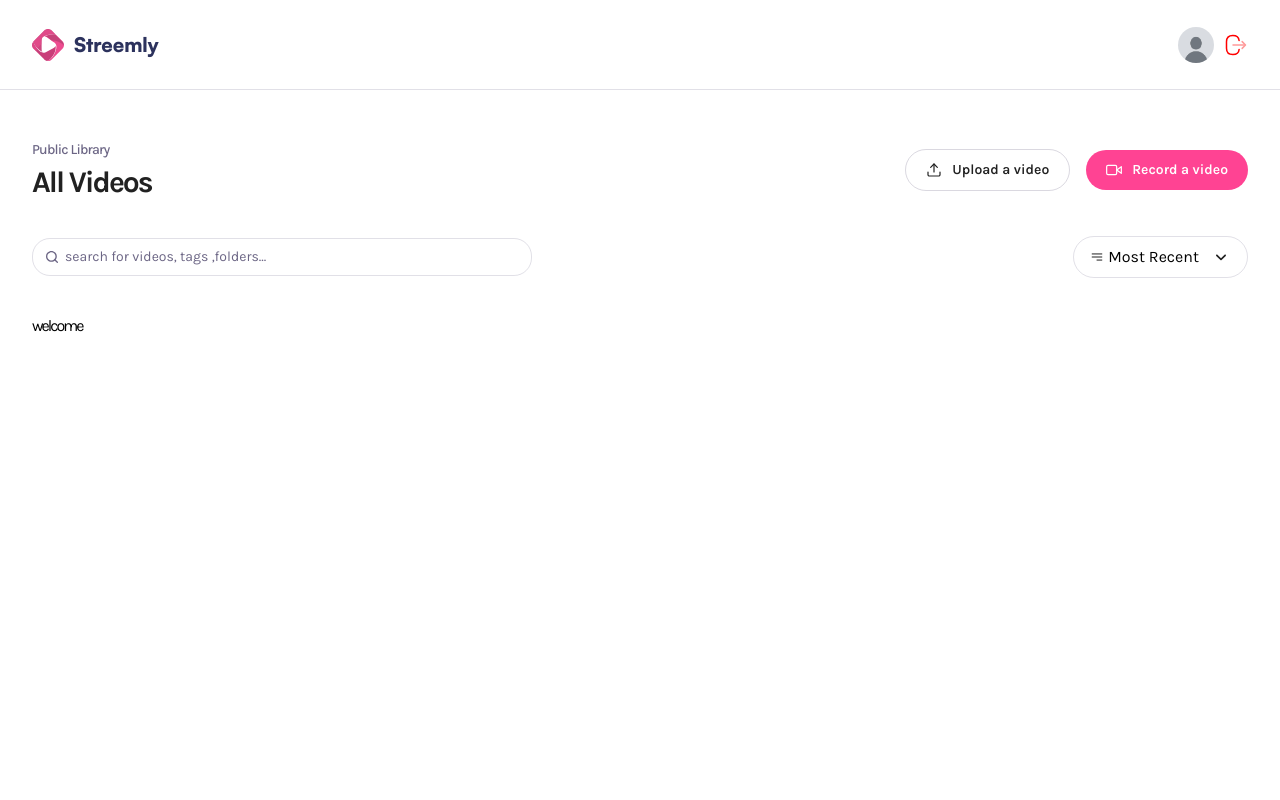
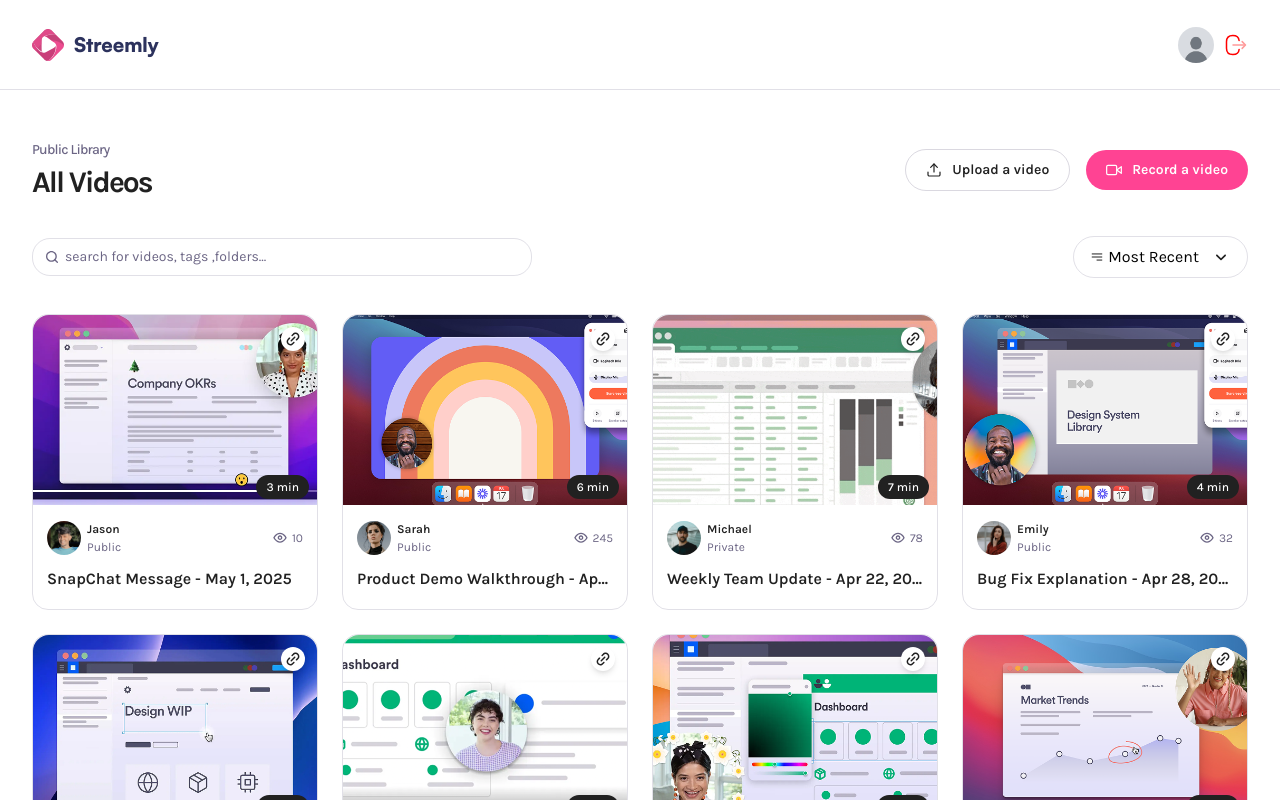
Before and after one commit to AsifAhmedSahil/Streemly--Full-Stack-Screen-Recording-Video-Sharing-Platform, a Next.js app: page / in a window 1280 px wide. Shown: the top 800 px of the page. Built offline with nearby package versions, Linux system fonts and the light colour scheme.

Commit message:
video page card section added:

```diff
--- /dev/null
+++ b/Components/VideoCard.tsx
@@ -0,0 +1,66 @@
+import Image from 'next/image'
+import Link from 'next/link'
+import React from 'react'
+
+const VideoCard = ({
+   id,
+  title,
+  thumbnail,
+  userImg,
+  username,
+  createdAt,
+  views,
+  visibility,
+  duration,
+}:VideoCardProps) => {
+  return (
+    <Link href={`/video/${id}`} className="video-card">
+      <Image src={thumbnail} width={290} height={160} alt="thumbnail" className='thumbnail'/>
+      <article>
+        <div>
+          <figure>
+            <Image src={userImg} width={34} height={34} alt='avatar' className='rounded-full aspect-square'/>
+            <figcaption>
+              <h3>{username}</h3>
+              <p>{visibility}</p>
+            </figcaption>
+          </figure>
+
+          <aside>
+            <Image src={"/assets/icons/eye.svg"} alt='eye' width={16} height={16}/>
+            <span>{views}</span>
+          </aside>
+        </div>
+         <h2>
+          {title} -{" "}
+          {createdAt.toLocaleDateString("en-US", {
+            year: "numeric",
+            month: "short",
+            day: "numeric",
+          })}
+        </h2>
+      </article>
+
+       <button  className="copy-btn">
+        <Image
+          src={
+            "/assets/icons/link.svg"
+          }
+          alt="Copy Link"
+          width={18}
+          height={18}
+        />
+      </button>
+
+      {
+        duration && (
+          <div className='duration'>
+            {Math.ceil(duration / 60)} min
+          </div>
+        )
+      }
+    </Link>
+  )
+}
+
+export default VideoCard
--- a/app/(root)/page.tsx
+++ b/app/(root)/page.tsx
@@ -1,11 +1,21 @@
 import Header from '@/Components/Header'
+import VideoCard from '@/Components/VideoCard'
+import { dummyCards } from '@/constants'
 import React from 'react'
 
 const Page = () => {
   return (
     <div className='wrapper page'>
       <Header subHeader='Public Library' title='All Videos' />
-      <h1>welcome</h1>
+
+      <section className='video-grid'>
+
+        {
+          dummyCards.map((card)=>(
+            <VideoCard key={card.id} {...card}/>
+          ))
+        }
+      </section>
     </div>
   )
 }
--- /dev/null
+++ b/app/(root)/video/[videoId]/page.tsx
@@ -0,0 +1,9 @@
+import React from 'react'
+
+const page = () => {
+  return (
+    <main className='wrapper page'>video details page</main>
+  )
+}
+
+export default page
```
